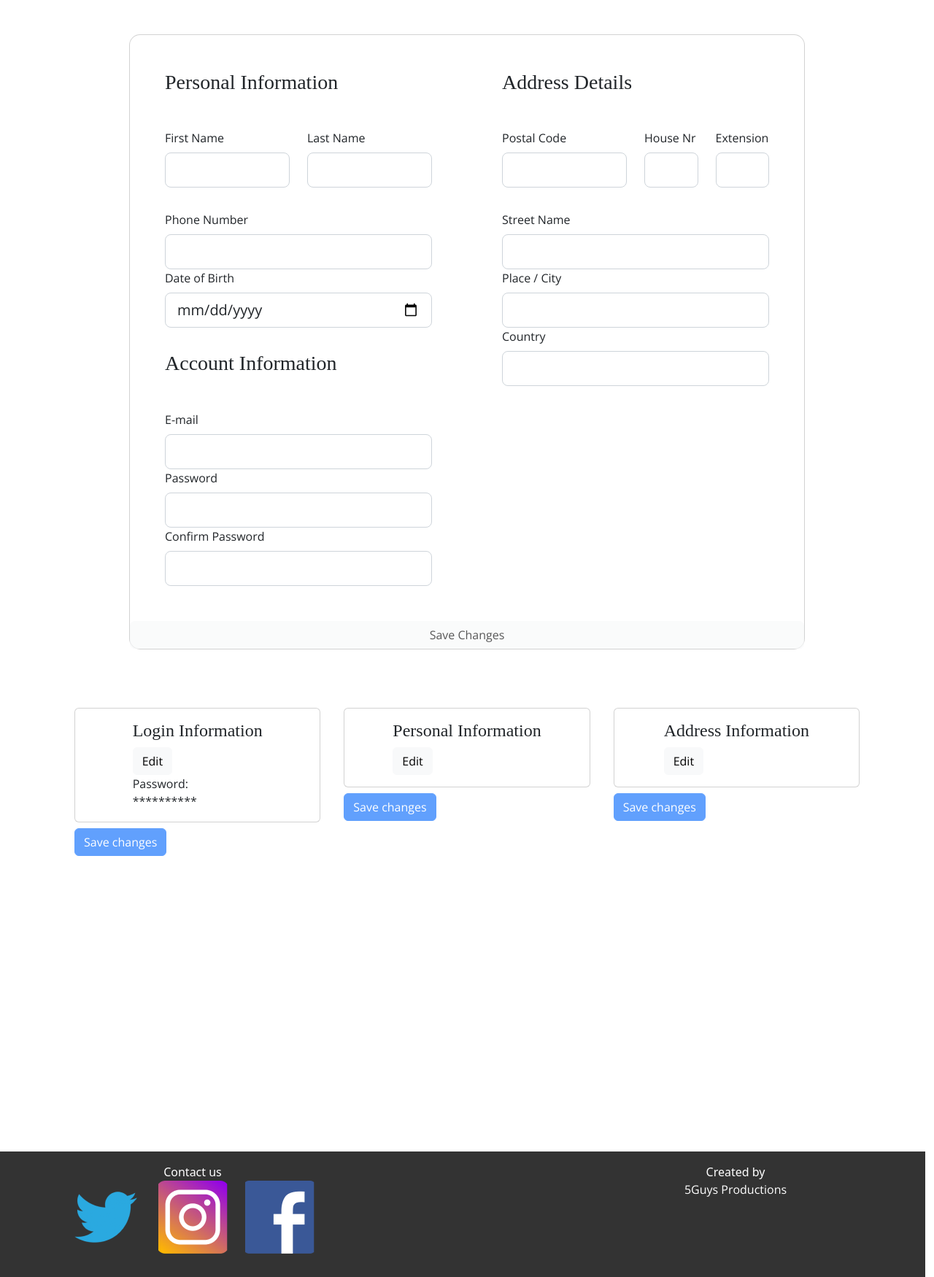
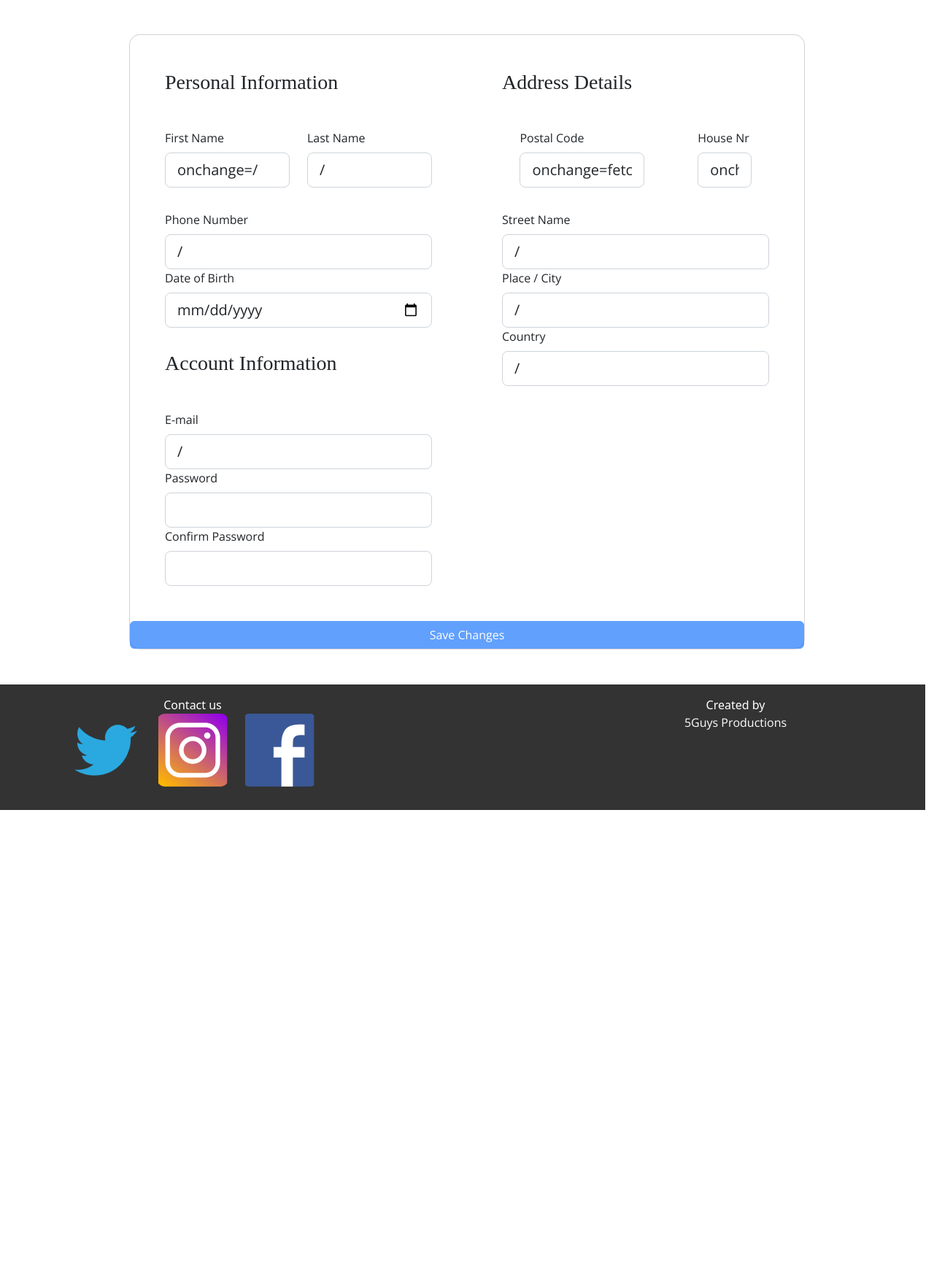
Before and after one commit to Athlon007/the-festival, a PHP site: the page made by app/views/home/account.php in a window 1280 px wide. Shown: the part 171-1921 px from the top of the page at 73% size. After the commit the page ends 1281 px from the top, so only its background shows below. Run offline with PHP 8.4, Linux system fonts and the light colour scheme; the template is opened without the code that fills it, so the values that code supplies are empty; some web fonts are replaced.

Commit message:
frontend wip

```diff
--- a/app/views/home/account.php
+++ b/app/views/home/account.php
@@ -17,13 +17,14 @@
     <nav class="navbar navbar-expand-lg navbar-dark bg-dark"></nav>
     <script type="module" src="/js/nav.js"></script>
 
-    <!-- Registration container -->
+    <!-- Account management container -->
         <section class="h-100 h-custom">
             <div class="container py-5 h-100">
                 <div class="row d-flex justify-content-center align-items-center h-100">
                     <div class="col-10">
                         <h2 class="m-5">Manage your Account</h2>
-                        <!-- Registration form -->
+
+                        <!-- Account management form -->
                         <div class="card card-registration card-registration-2" style="border-radius: 15px;">
                             <div class="card-body p-0">
                                 <div class="row g-0">
@@ -36,13 +37,13 @@
                                                 <div class="col-md-6 mb-4 pb-2">
                                                     <div class="form-outline">
                                                         <label class="form-label" for="firstName">First Name</label>
-                                                        <input type="text" id="firstName" class="form-control form-control-lg"/>
+                                                        <input type="text" id="firstName" class="form-control form-control-lg" value=<?php echo $user->getFirstName()?> onchange=/>
                                                     </div>
                                                 </div>
                                                 <div class="col-md-6 mb-4 pb-2">
                                                     <div class="form-outline">
                                                         <label class="form-label" for="lastName">Last Name</label>
-                                                        <input type="text" id="lastName" class="form-control form-control-lg"/>
+                                                        <input type="text" id="lastName" class="form-control form-control-lg" value=<?php echo $user->getLastName()?> />
                                                     </div>
                                                 </div>
                                             </div>
@@ -51,11 +52,11 @@
                                                 <div class="mb-4 pb-2">
                                                     <div class="form-outline">
                                                         <label class="form-label" for="phoneNumber">Phone Number</label>
-                                                        <input type="text" id="phoneNumber" class="form-control form-control-lg" />
+                                                        <input type="text" id="phoneNumber" class="form-control form-control-lg" value=<?php echo $user->getPhoneNumber()?> />
                                                     </div>
                                                     <div class="form-outline">
                                                         <label class="form-label" for="dateOfBirth">Date of Birth</label>
-                                                        <input type="date" id="dateOfBirth" class="form-control form-control-lg"/>
+                                                        <input type="date" id="dateOfBirth" class="form-control form-control-lg" value=<?php echo $user->getDateOfBirthAsString()?> />
                                                     </div>
 
                                                 </div>
@@ -68,7 +69,7 @@
                                             <div class="row">
                                                 <div class="form-outline">
                                                     <label class="form-label" for="email">E-mail</label>
-                                                    <input type="email" id="email" class="form-control form-control-lg" />
+                                                    <input type="email" id="email" class="form-control form-control-lg" value=<?php echo $user->getEmail()?> />
                                                 </div>
                                                 <div class="form-outline">
                                                     <label class="form-label" for="password">Password</label>
@@ -90,19 +91,13 @@
                                                 <div class="col-md-6 mb-4 pb-2">
                                                     <div class="form-outline form-white">
                                                         <label class="form-label" for="postalCode">Postal Code</label>
-                                                        <input type="text" id="postalCode" class="form-control form-control-lg" onchange=fetchAddress() />
+                                                        <input type="text" id="postalCode" class="form-control form-control-lg" value=<?php echo $user->getAddress()->getPostalCode() ?> onchange=fetchAddress() />
                                                     </div>
                                                 </div>
                                                 <div class="col-md-3 mb-4 pb-2">
                                                     <div class="form-outline form-white">
                                                         <label class="form-label" for="houseNumber">House Nr</label>
-                                                        <input type="text" id="houseNumber" class="form-control form-control-lg" onchange=fetchAddress() />
-                                                    </div>
-                                                </div>
-                                                <div class="col-md-3 mb-4 pb-2">
-                                                    <div class="form-outline form-white">
-                                                        <label class="form-label" for="extension">Extension</label>
-                                                        <input type="text" id="extension" class="form-control form-control-lg" />
+                                                        <input type="text" id="houseNumber" class="form-control form-control-lg" value=<?php echo $user->getAddress()->getHouseNumber()?> onchange=fetchAddress()  />
                                                     </div>
                                                 </div>
                                             </div>
@@ -111,15 +106,15 @@
                                                 <div class="col-mb-4 pb-2">
                                                     <div class="form-outline form-white">
                                                         <label class="form-label" for="streetName">Street Name</label>
-                                                        <input type="text" id="streetName" class="form-control form-control-lg" />
+                                                        <input type="text" id="streetName" class="form-control form-control-lg" value=<?php echo $user->getAddress()->getStreetName()?> />
                                                     </div>
                                                     <div class="form-outline form-white">
                                                         <label class="form-label" for="city">Place / City</label>
-                                                        <input type="text" id="city" class="form-control form-control-lg" />
+                                                        <input type="text" id="city" class="form-control form-control-lg" value=<?php echo $user->getAddress()->getCity()?> />
                                                     </div>
                                                     <div class="form-outline form-white">
                                                         <label class="form-label" for="country">Country</label>
-                                                        <input type="text" id="country" class="form-control form-control-lg" />
+                                                        <input type="text" id="country" class="form-control form-control-lg" value=<?php echo $user->getAddress()->getCountry()?> />
                                                     </div>
                                                 </div>
                                             </div>
@@ -132,7 +127,7 @@
                                         </div>
 
                                     </div>
-                                    <button type="button" class="btn btn-light" disabled>Save Changes</button>
+                                    <button type="button" class="btn btn-primary" disabled>Save Changes</button>
                                 </div>
                             </div>
                         </div>
@@ -140,62 +135,6 @@
                 </div>
             </div>
         </section>
-    <!-- Account management panel -->
-
-    <div class="container h-100">
-
-        <div class="row p-3 h-100">
-            <div class="col-md-4 p-3">
-                <div class="card">
-                    <div class="card-body">
-                        <h4 class="card-title">Login Information</h4> <button id="editLoginDetails" class="btn btn-light" onclick=>Edit</button>
-                        <div>
-                            <div id="email"><?php echo $user->getEmail()?></div>
-                        </div>
-                        <div>
-                            Password: <br>
-                            **********
-                        </div>
-                    </div>
-                </div>
-                <button id="saveLoginDetails" class="btn mt-2 btn-primary" disabled onclick=>Save changes</button>
-            </div>
-            <div class="col-md-4 p-3">
-                <div class="card">
-                    <div class="card-body">
-                        <h4 class="card-title">Personal Information</h4> <button id="editPersonalDetails" class="btn btn-light" onclick=>Edit</button>
-                        <div>
-                            <?php echo $user->getFirstName() . " " . $user->getLastName()?>
-                        </div>
-                        <div>
-                            <?php echo $user->getDateOfBirthAsDMY()?>
-                        </div>
-                        <div>
-                            <?php echo $user->getPhoneNumber()?>
-                        </div>
-                    </div>
-                </div>
-                <button id="savePersonalDetails" class="btn mt-2 btn-primary" disabled onclick=>Save changes</button>
-            </div>
-            <div class="col-md-4 p-3">
-                <div class="card">
-                    <div class="card-body">
-                        <h4 class="card-title">Address Information</h4> <button id="editAddressDetails" class="btn btn-light" onclick=>Edit</button>
-                        <div>
-                            <?php echo $user->getAddress()->getStreetName() . " " . $user->getAddress()->getHouseNumber()?>
-                        </div>
-                        <div>
-                            <?php echo $user->getAddress()->getPostalCode() . " " . $user->getAddress()->getCity()?>
-                        </div>
-                        <div>
-                            <?php echo $user->getAddress()->getCountry()?>
-                        </div>
-                    </div>
-                </div>
-                <button id="saveAddressDetails" class="btn mt-2 btn-primary" disabled onclick=>Save changes</button>
-            </div>
-        </div>
-    </div>
 
     <footer class="foot row bottom"></footer>
     <script type="application/javascript" src="https://ajax.googleapis.com/ajax/libs/jquery/3.6.1/jquery.min.js"></script>
```
Also changed, not shown: app/public/js/accountmanager.js (added, +11 -0 lines).
